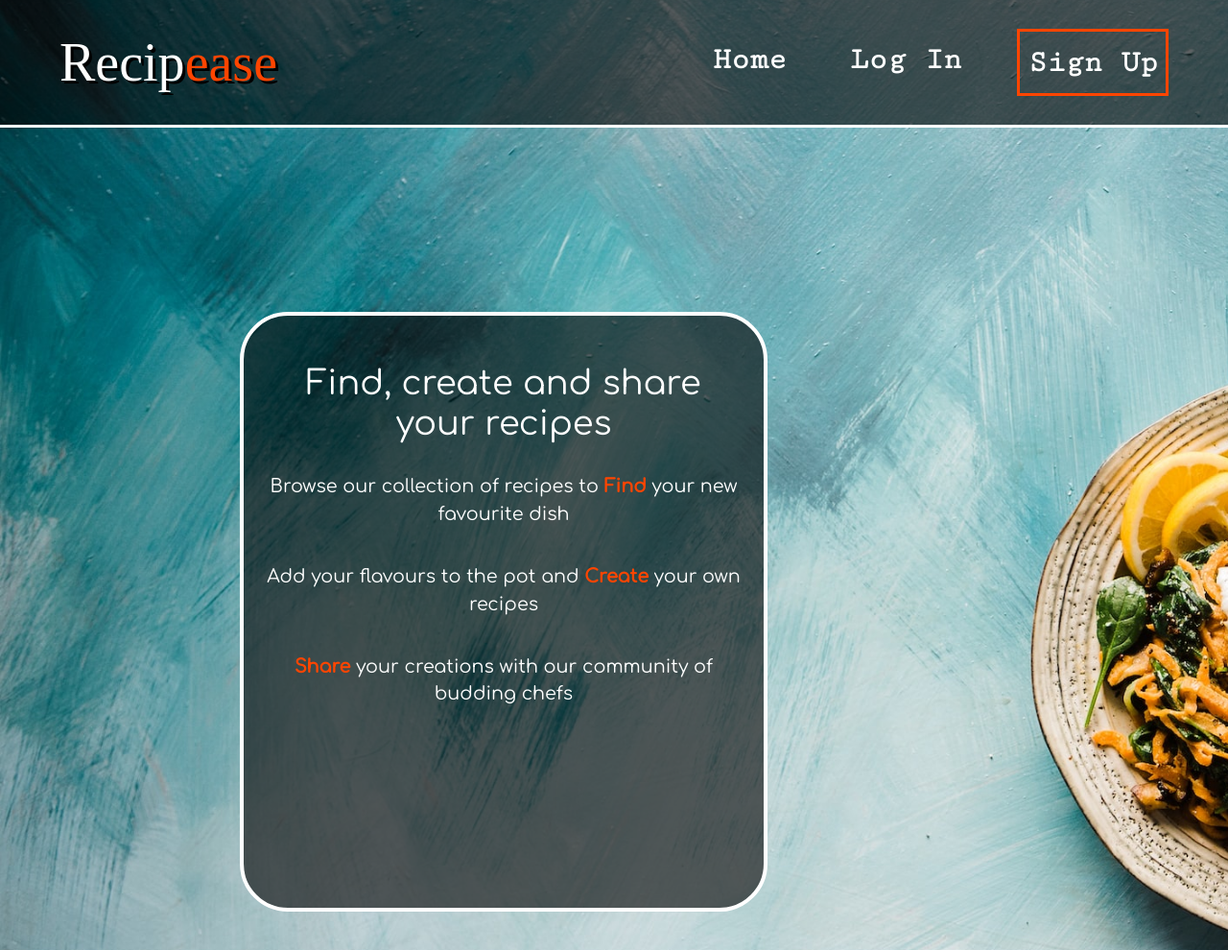
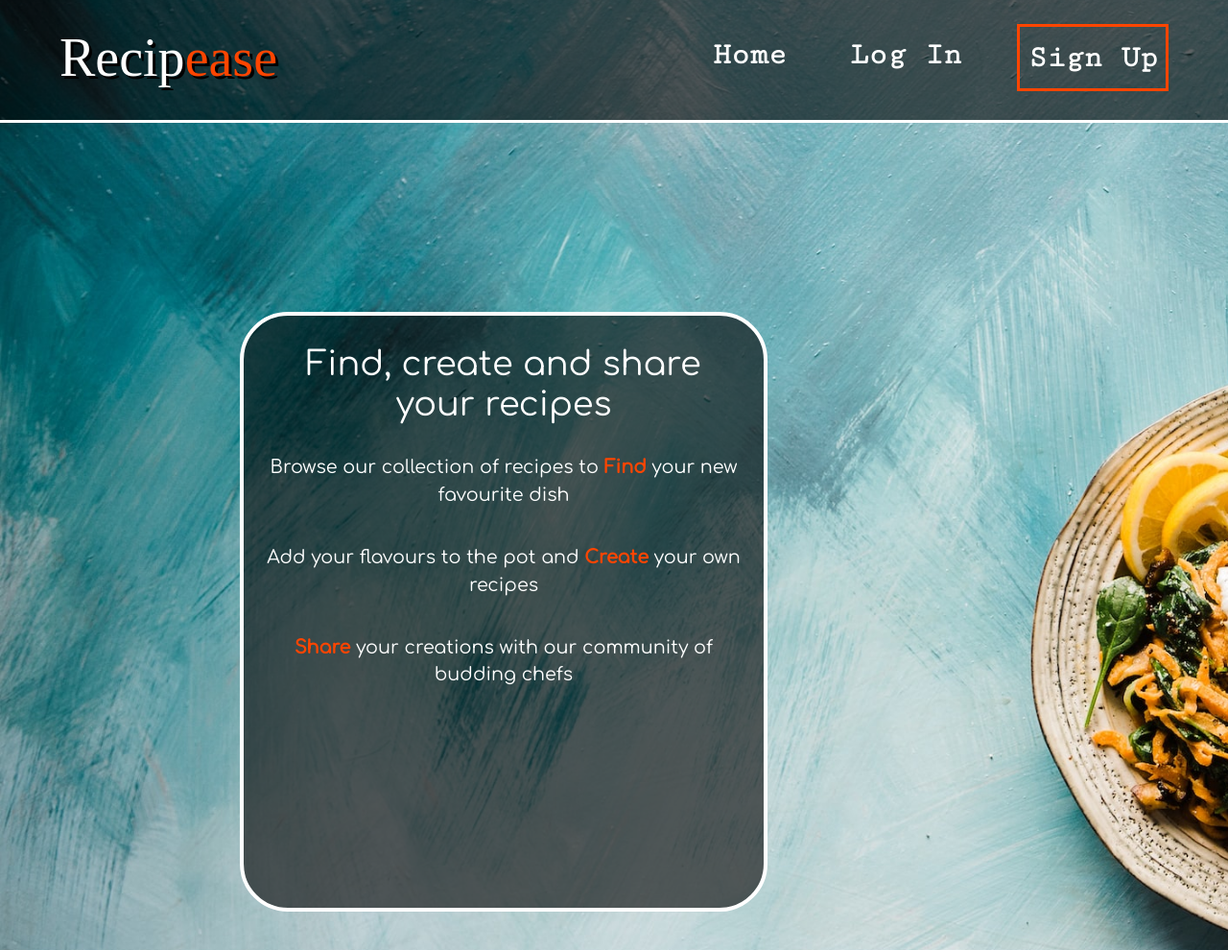
Before and after one commit to DHayes23/AMS-Recipe-Manager, a Python web app: template templates/index.html in a window 1280 px wide. Shown: the top 990 px of the page at 96% size. Run offline with Jinja, Linux system fonts and the light colour scheme; the template is opened without the code that fills it, so the values that code supplies are empty; some libraries are stand-ins or nearby versions; some web fonts are replaced.

Commit message:
Reduce intro section header top margin

```diff
--- a/static/css/main.css
+++ b/static/css/main.css
@@ -30,7 +30,7 @@
     font-size: 3.5rem;
     text-decoration: none;
     margin-left: 50px;
-    margin-top: 10px;
+    margin-top: 5px;
     margin-bottom: 10px;
     text-shadow: 3px 3px rgb(0, 0, 0);
     font-family: 'Red Hat Mono';
@@ -43,7 +43,7 @@
 .nav-link {
     font-family: 'Cutive Mono';
     margin-right: 50px;
-    margin-top: 10px;
+    margin-top: 5px;
     margin-bottom: 10px;
     font-size: 2rem;
     font-weight: bold;
@@ -88,7 +88,7 @@
 }
 
 #intro-section-heading {
-    margin-top: 40px;
+    margin-top: 20px;
     margin-bottom: 10px;
     text-align: center;
     font-size: 2.2rem;
```
